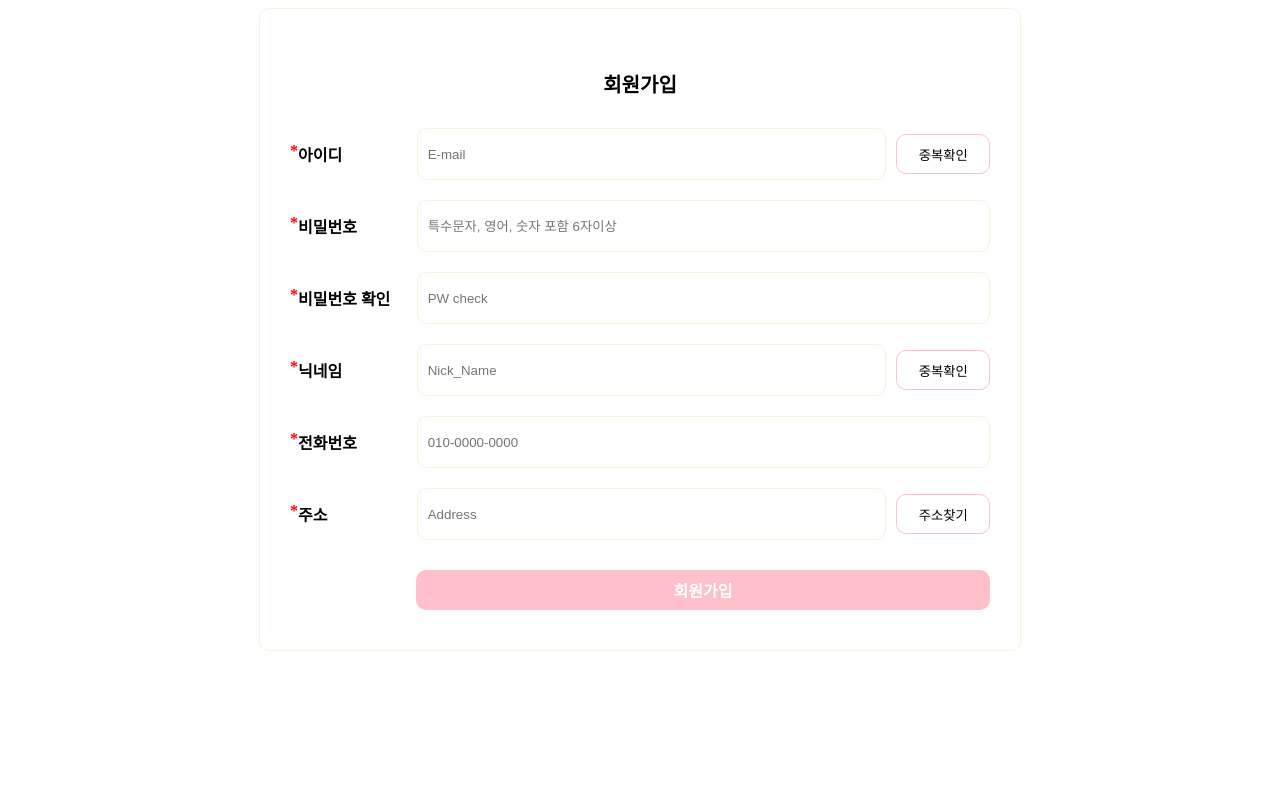
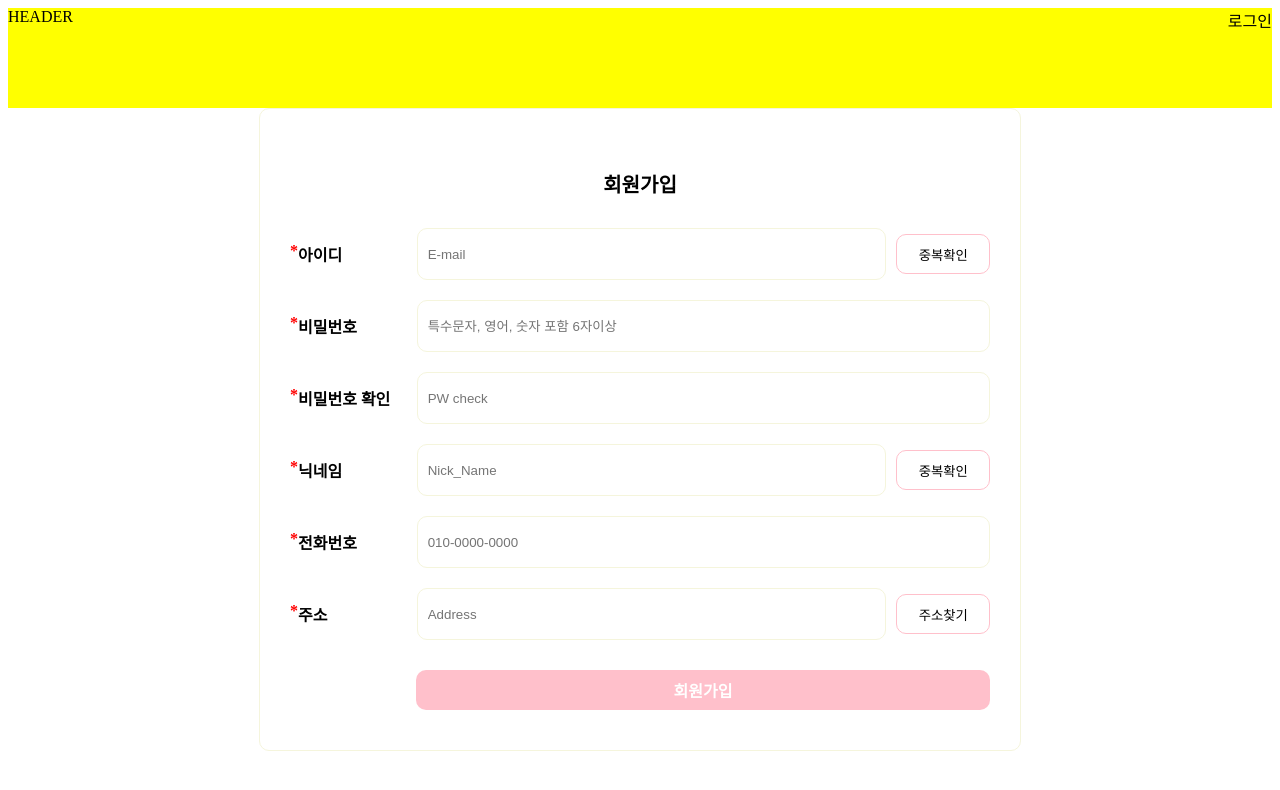
Before and after one commit to seonyeong719/react-hook-form, a React (Create React App) app in the folder react-hook-form/: page /form/signup in a window 1280 px wide. Shown: the top 790 px of the page. Built offline with nearby package versions, Linux system fonts and the light colour scheme; no server answers.

Commit message:
:sparkles:Feat: token 공부중

```diff
--- a/react-hook-form/package.json
+++ b/react-hook-form/package.json
@@ -7,6 +7,8 @@
     "@emotion/styled": "^11.10.8",
     "@mui/material": "^5.12.3",
     "@mui/styled-engine-sc": "^5.12.0",
+    "@tanstack/react-query": "^4.27.0",
+    "@tanstack/react-query-devtools": "^4.27.0",
     "@testing-library/jest-dom": "^5.16.5",
     "@testing-library/react": "^13.4.0",
     "@testing-library/user-event": "^13.5.0",
@@ -17,6 +19,8 @@
     "react-hook-form": "^7.43.9",
     "react-router-dom": "^6.11.0",
     "react-scripts": "5.0.1",
+    "recoil": "^0.7.7",
+    "recoil-persist": "^4.2.0",
     "styled-components": "^5.3.10",
     "web-vitals": "^2.1.4"
   },
--- a/react-hook-form/src/Apis/userApi.js
+++ b/react-hook-form/src/Apis/userApi.js
@@ -14,7 +14,7 @@ const UserApi = {
   },
   checkNickName({ nickname }) {
     return Axios.get(PATH + "/check/nickname", {
-      params: { re: nickname },
+      params: { nickname },
     });
   },
   checkEmail({ email }) {
--- a/react-hook-form/src/App.js
+++ b/react-hook-form/src/App.js
@@ -1,11 +1,16 @@
 import { RouterProvider } from "react-router-dom";
 import { router } from "./Routes/routing";
+import { QueryClient, QueryClientProvider } from "@tanstack/react-query";
+import { RecoilRoot } from "recoil";
 
 function App() {
+  const queryClient = new QueryClient();
   return (
-    <>
-      <RouterProvider router={router} />
-    </>
+    <RecoilRoot>
+      <QueryClientProvider client={queryClient}>
+        <RouterProvider router={router} />
+      </QueryClientProvider>
+    </RecoilRoot>
   );
 }
 
--- /dev/null
+++ b/react-hook-form/src/Components/Layout/header.js
@@ -0,0 +1,22 @@
+import { Outlet } from "react-router-dom";
+import styled from "styled-components";
+
+function Header() {
+  return (
+    <>
+      <Div>
+        <div>HEADER</div>
+        <span>로그인</span>
+      </Div>
+      <Outlet />
+    </>
+  );
+}
+export default Header;
+
+const Div = styled.div`
+  background-color: yellow;
+  height: 100px;
+  display: flex;
+  justify-content: space-between;
+`;
--- a/react-hook-form/src/Pages/Home/Login/login.js
+++ b/react-hook-form/src/Pages/Home/Login/login.js
@@ -4,6 +4,8 @@ import { useForm } from "react-hook-form";
 import styled from "styled-components";
 import { FORM_TYPE } from "../../../Consts/form.type";
 import UserApi from "../../../Apis/userApi";
+import { useEffect } from "react";
+import TokenService from "../../../Repository/tokenService";
 
 const LoginPage = () => {
   const {
@@ -25,6 +27,11 @@ const LoginPage = () => {
       return alert("아이디 또는 비밀번호를 다시 입력해주세요");
     }
   };
+
+  useEffect(() => {
+    if (TokenService.getToken()) {
+    }
+  });
 
   return (
     <S.Div>
--- a/react-hook-form/src/Pages/Home/SignUp/signUp.js
+++ b/react-hook-form/src/Pages/Home/SignUp/signUp.js
@@ -14,6 +14,7 @@ const SignUpPage = () => {
     formState: { errors },
   } = useForm({ mode: "onChange" });
 
+  // 회원가입
   const onSubmit = async (data) => {
     const info = {
       email: data.email,
@@ -27,11 +28,34 @@ const SignUpPage = () => {
       alert("회원가입이 완료되셨습니다");
       navigate("/form/login");
     } catch (err) {
-      return;
+      console.log(err);
+      alert("중복확인을 헤주세요");
     }
   };
 
-  // const { mutateAsync } = useMutation(({ email, password }) => AuthApi.signup(email, password));
+  // email 중복확인
+  const onCheckEmail = async () => {
+    const inputValue = getValues("email");
+    try {
+      const res = await UserApi.checkEmail({ email: inputValue });
+      console.log(res);
+      alert(res.data.message);
+    } catch (err) {
+      return alert(err.response.data.message);
+    }
+  };
+
+  // nickName 중복확인
+  const onCheckNickName = async () => {
+    const inputValue = getValues("nickName");
+    try {
+      const res = await UserApi.checkNickName({ nickname: inputValue });
+      console.log(res);
+      alert(res.data.message);
+    } catch (err) {
+      return alert(err.response.data.message);
+    }
+  };
 
   return (
     <S.Div>
@@ -45,7 +69,7 @@ const SignUpPage = () => {
             </S.ItemWrap>
             <S.InputBoxWrap>
               <input {...register("email", FORM_TYPE.EMAIL_TYPE)} placeholder="E-mail" />
-              <button>중복확인</button>
+              <input value={"중복확인"} type="button" onClick={onCheckEmail} />
             </S.InputBoxWrap>
           </S.InputWrapBtn>
           {errors.email && <span style={{ color: "red" }}>{errors.email.message}</span>}
@@ -93,7 +117,7 @@ const SignUpPage = () => {
             </S.ItemWrap>
             <S.InputBoxWrap>
               <input {...register("nickName", FORM_TYPE.NICK_TYPE)} placeholder="Nick_Name" />
-              <button>중복확인</button>
+              <input value={"중복확인"} type="button" onClick={onCheckNickName} />
             </S.InputBoxWrap>
           </S.InputWrapBtn>
           {errors.nickName && <span style={{ color: "red" }}>{errors.nickName.message}</span>}
@@ -127,7 +151,7 @@ const SignUpPage = () => {
             </S.ItemWrap>
             <S.InputBoxWrap>
               <input placeholder="Address" />
-              <button>주소찾기</button>
+              <input value={"주소찾기"} type="button" />
             </S.InputBoxWrap>
           </S.InputWrapBtn>
           <BtnWrap>
@@ -210,7 +234,7 @@ const InputBoxWrap = styled.div`
   display: flex;
   align-items: center;
   width: 100%;
-  & > input {
+  & > input:first-child {
     width: 100%;
     height: 10px;
     border: 1px solid beige;
@@ -222,7 +246,7 @@ const InputBoxWrap = styled.div`
     padding-left: 10px;
   }
 
-  & > button {
+  & > input:nth-child(2) {
     width: 120px;
     height: 40px;
     border-radius: 10px;
```
Also changed, not shown: react-hook-form/src/Atoms/auth.atom.js (added, +10 -0 lines), react-hook-form/src/Routes/routing.js (+7 -0 lines), react-hook-form/hook-form개념.txt, 1 other file (tests, documents, lock files or other folders).
